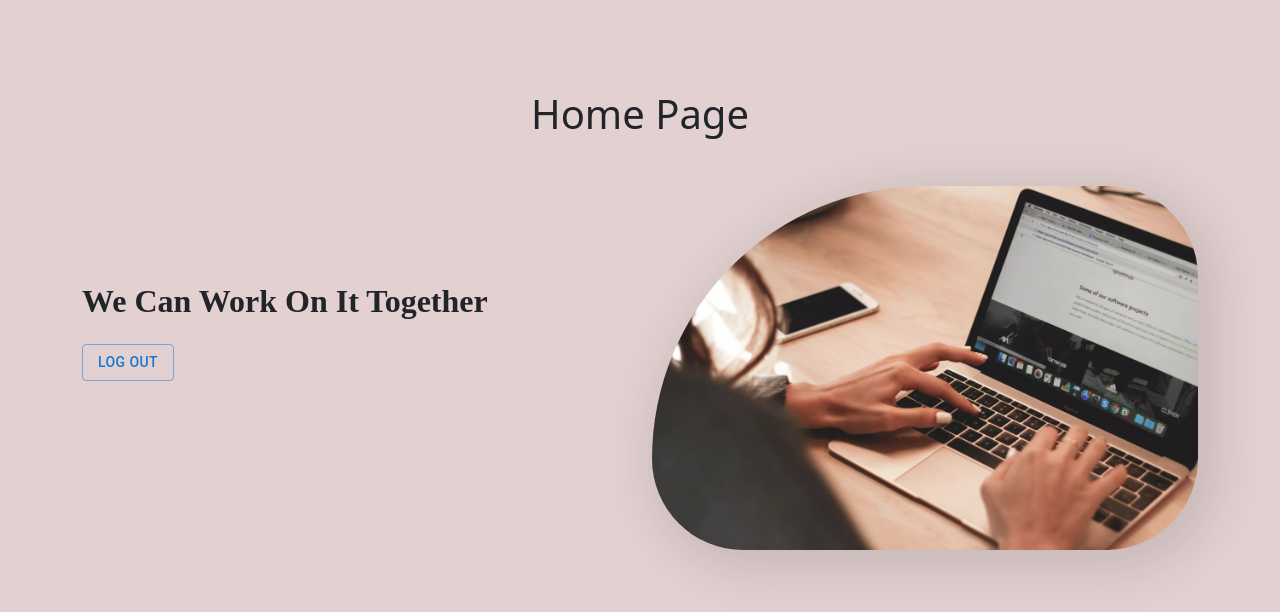
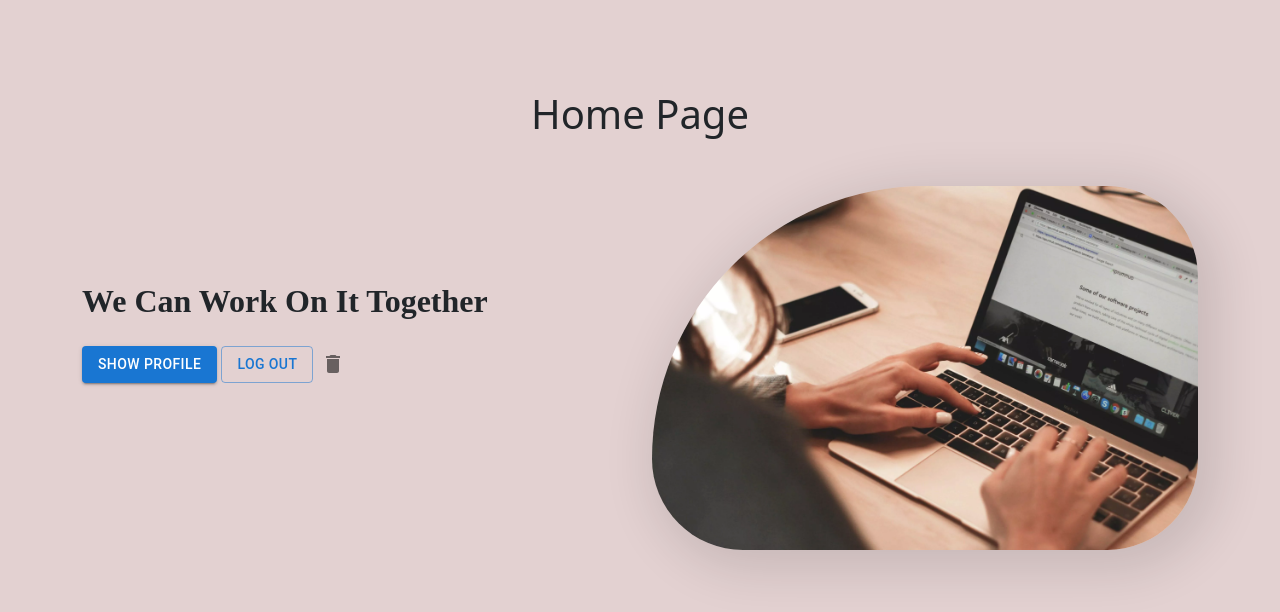
Before and after one commit to Wasay-Moshin/Firebase-integration, a React (Create React App) app: page /home in a window 1280 px wide. Shown: the top 612 px of the page. Built offline with nearby package versions, Linux system fonts and the light colour scheme; no server answers; sample sign-in values are in the browser's storage.

Commit message:
firebase

```diff
--- a/src/Component/Elements/Home.jsx
+++ b/src/Component/Elements/Home.jsx
@@ -1,4 +1,6 @@
 import { Button } from "@mui/material";
+import DeleteIcon from "@mui/icons-material/Delete";
+import IconButton from "@mui/material/IconButton";
 import { useEffect } from "react";
 import { useNavigate } from "react-router-dom";
 
@@ -30,9 +32,15 @@
           <div className="col-md-6 mt-5">
             <h2 className="mt-5">We Can Work On It Together</h2>
             <div className="mt-4">
+            <Button variant="contained">Show profile</Button>
+            &nbsp;
               <Button variant="outlined" onClick={logout}>
                 Log out
               </Button>
+              <IconButton aria-label="delete">
+                <DeleteIcon />
+              </IconButton>
+
             </div>
           </div>
           <div className="col-md-6">
```
